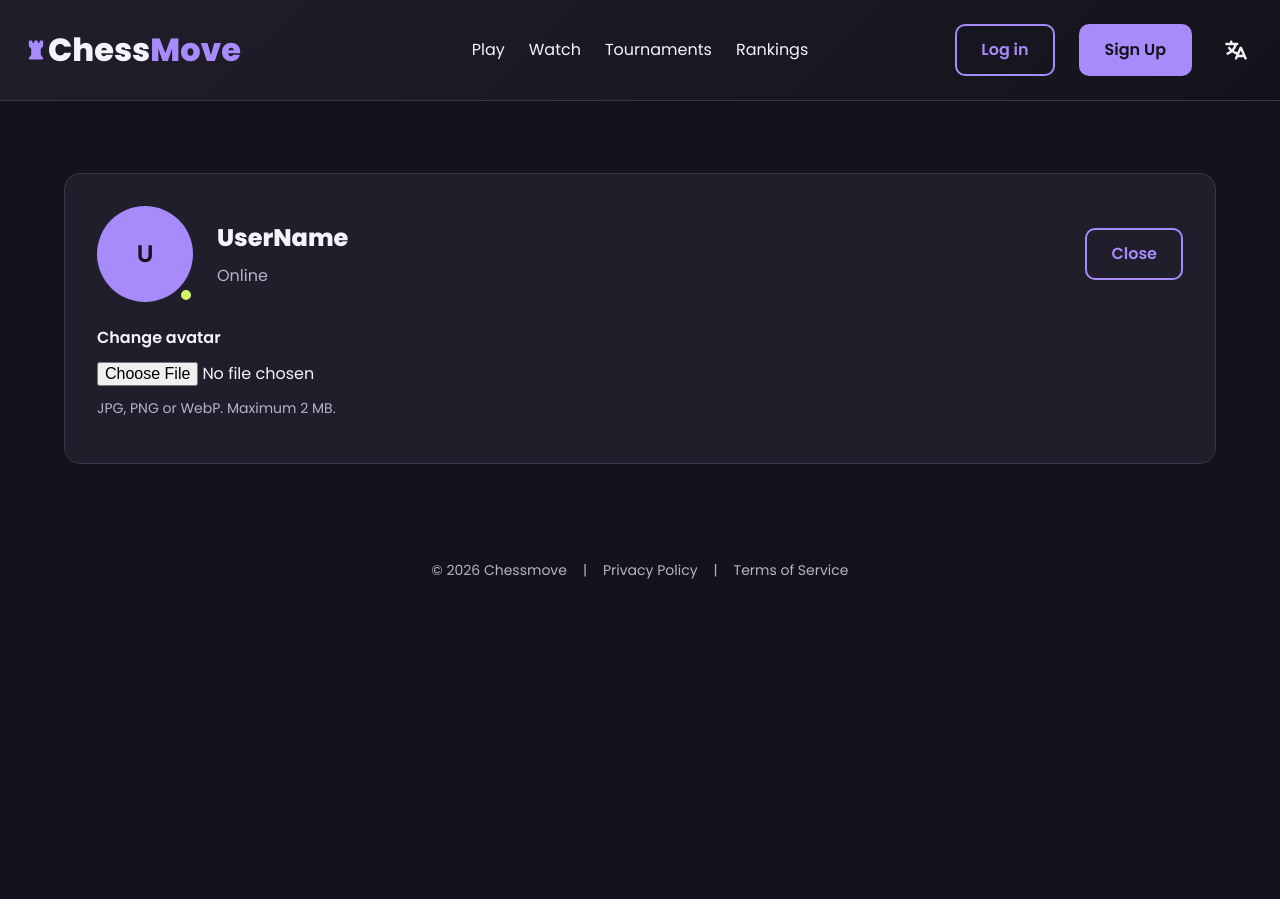
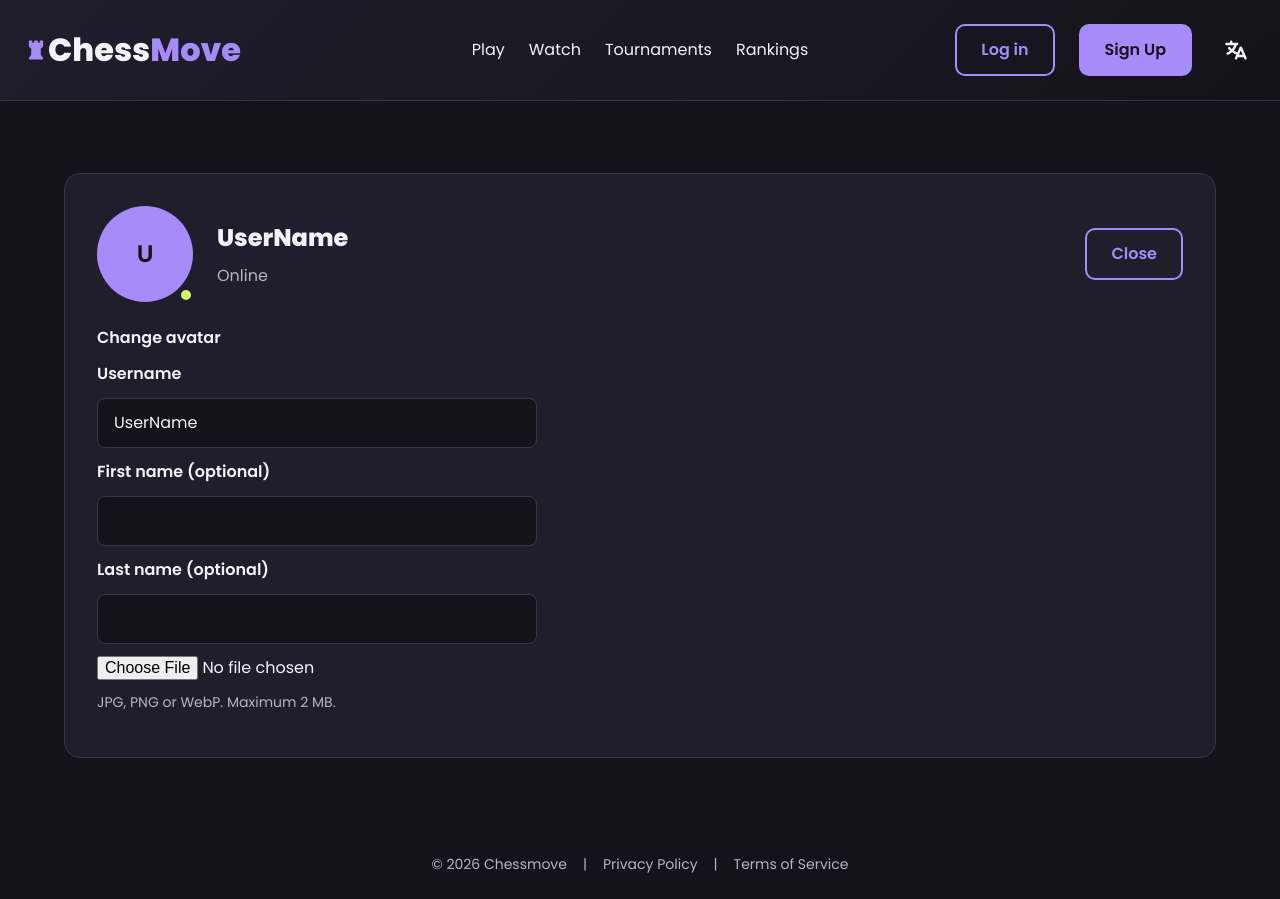
Before and after one commit to Mesokrixxx/transcendence, a React (Vite) app in the folder frontend/: page /Profile in a window 1280 px wide. Both pictures are taken after a click on the button "Edit profile". Before the commit the page ends 800 px from the top, so only its background shows below. Built offline with nearby package versions, Linux system fonts and the light colour scheme.

Commit message:
add profile names and new inputs

```diff
--- a/frontend/src/pages/Profile/Profile.styles.ts
+++ b/frontend/src/pages/Profile/Profile.styles.ts
@@ -42,6 +42,18 @@ export const AvatarUpload = styled.div`
         color: var(--color-text-primary);
     }
 
+    input[type='text'] {
+        box-sizing: border-box;
+        width: 100%;
+        max-width: 440px;
+        padding: 12px 16px;
+        background: var(--color-background);
+        border: 1px solid var(--color-border);
+        border-radius: 8px;
+        color: var(--color-text-primary);
+        font: inherit;
+    }
+
     input {
         max-width: 100%;
         color: var(--color-text-primary);
--- a/frontend/src/pages/Profile/Profile.tsx
+++ b/frontend/src/pages/Profile/Profile.tsx
@@ -12,6 +12,9 @@ function Profile() {
     const [avatarSrc, setAvatarSrc] = useState<string>()
     const [avatarError, setAvatarError] = useState('')
     const [isEditing, setIsEditing] = useState(false)
+    const [username, setUsername] = useState('UserName')
+    const [firstName, setFirstName] = useState('')
+    const [lastName, setLastName] = useState('')
 
     useEffect(()=> {
         if(!avatarFile)
@@ -54,13 +57,18 @@ function Profile() {
                     <ProfileHeader>
                         <Avatar
                             src={avatarSrc}
-                            username="UserName"
+                            username={username}
                             isOnline={true}
                             size={96}
                         />
 
                         <div className="profile-info">
-                            <h1>UserName</h1>
+                            <h1>{username}</h1>
+
+                            {(firstName || lastName) && (
+                                <p>{[firstName, lastName].filter(Boolean).join(' ')}</p>
+                            )}
+
                             <p>Online</p>
                         </div>
 
@@ -81,6 +89,33 @@ function Profile() {
                         <label htmlFor="profile-avatar">
                             Change avatar
                         </label>
+                        <label htmlFor="profile-username">Username</label>
+                            <input
+                                id="profile-username"
+                                type="text"
+                                value={username}
+                                onChange={(event) => setUsername(event.target.value)}
+                                autoComplete="username"
+                                required
+                            />
+
+                            <label htmlFor="profile-firstname">First name (optional)</label>
+                            <input
+                                id="profile-firstname"
+                                type="text"
+                                value={firstName}
+                                onChange={(event) => setFirstName(event.target.value)}
+                                autoComplete="given-name"
+                            />
+
+                            <label htmlFor="profile-lastname">Last name (optional)</label>
+                            <input
+                                id="profile-lastname"
+                                type="text"
+                                value={lastName}
+                                onChange={(event) => setLastName(event.target.value)}
+                                autoComplete="family-name"
+                            />
 
                         <input
                             id="profile-avatar"
```
